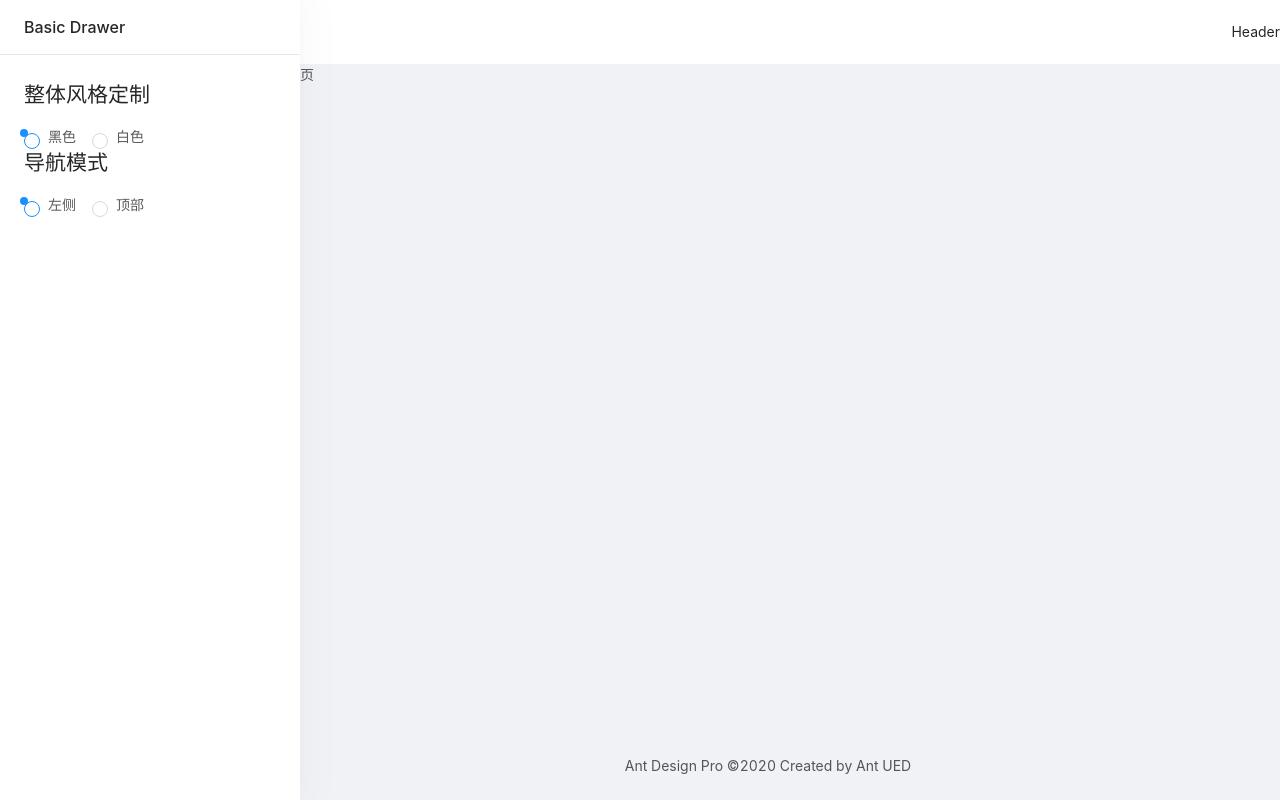
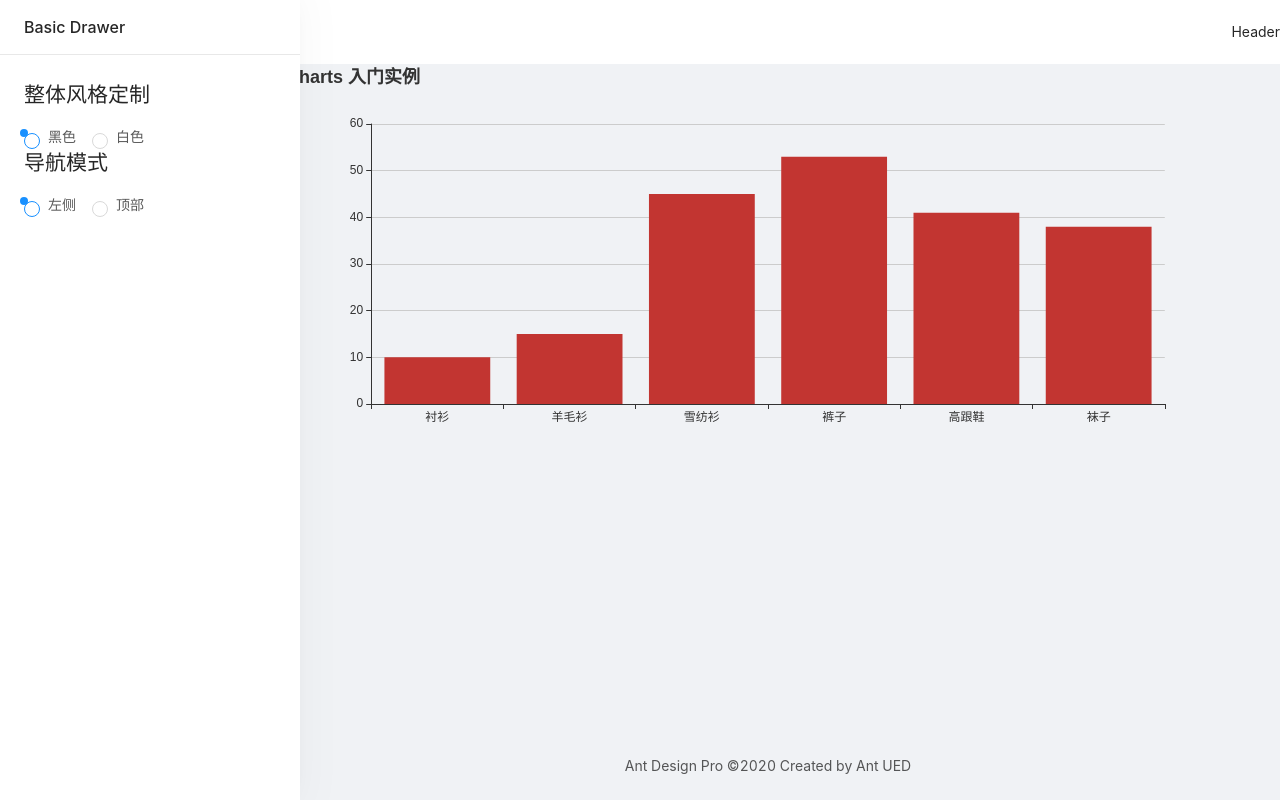
Before and after one commit to misszsy/ant-design-vue-pro, a Vue app: page /dashboard/analysis in a window 1280 px wide. Built offline with nearby package versions, Linux system fonts and the light colour scheme.

Commit message:
组件中使用Echarts第三方图表库案例

```diff
--- /dev/null
+++ b/src/components/Chart.vue
@@ -0,0 +1,63 @@
+<template>
+  <div ref="chartDom"></div>
+</template>
+
+<script>
+import echarts from "echarts";
+import debounce from "lodash/debounce";
+import { addListener, removeListener } from "resize-detector";
+
+/**
+ * created 在实例创建完成后被立即调用
+ * mounted 实例被挂载后调用
+ */
+export default {
+  props: {
+    option: {
+      type: Object,
+      default: () => {}
+    }
+  },
+  created() {
+    this.resize = debounce(this.resize, 300);
+  },
+  watch: {
+    /**
+     * 监听option，当值改变的时候，根据新数据绘图表
+     * 当option不会变化，只是里面的值变化时,那么下面的方式不起作用
+     */
+    option(val) {
+      this.chart.setOption(val);
+    }
+
+    //方式二：深度监听,但该方案遇到数据量大的会很耗性能
+    // option: {
+    //   handler(val) {
+    //     this.chart.setOption(val);
+    //   },
+    //   deep: true,
+    // },
+  },
+  mounted() {
+    this.renderChart();
+    addListener(this.$refs.chartDom, this.resize);
+  },
+  beforeDestroy() {
+    removeListener(this.$refs.chartDom, this.resize);
+    //组件销毁的时候,chart的实例也要销毁掉，防止内存泄漏
+    this.chart.dispose();
+    this.chart = null;
+  },
+  methods: {
+    resize() {
+      this.chart.resize();
+    },
+    renderChart() {
+      //初始化echarts实例
+      this.chart = echarts.init(this.$refs.chartDom);
+      //绘制图表
+      this.chart.setOption(this.option);
+    }
+  }
+};
+</script>
--- a/src/views/dashboard/Analysis.vue
+++ b/src/views/dashboard/Analysis.vue
@@ -1,9 +1,49 @@
 <template>
-    <div>分析页</div>
+  <div>
+    <Chart :option="chartOption" style="height:400px;" />
+  </div>
 </template>
 
 <script>
+import random from "lodash/random";
+import Chart from "../../components/Chart";
+
 export default {
-
-}
+  data() {
+    return {
+      chartOption: {
+        title: {
+          text: "Echarts 入门实例"
+        },
+        tooltip: {},
+        xAxis: {
+          data: ["衬衫", "羊毛衫", "雪纺衫", "裤子", "高跟鞋", "袜子"]
+        },
+        yAxis: {},
+        series: [
+          {
+            name: "销量",
+            type: "bar",
+            data: [5, 20, 36, 10, 10, 20]
+          }
+        ]
+      }
+    };
+  },
+  mounted() {
+    //测试Chart组件深入监听option值改变时，图表是否有更新
+    this.interval = setInterval(() => {
+      this.chartOption.series[0].data = this.chartOption.series[0].data.map(
+        () => random(100)
+      );
+      this.chartOption = { ...this.chartOption };
+    }, 3000);
+  },
+  beforeDestroy() {
+    clearInterval(this.interval);
+  },
+  components: {
+    Chart
+  }
+};
 </script>
```
Also changed, not shown: src/components/Authorized.vue (+16 -1 lines), src/directives/auth.js (+11 -1 lines).
